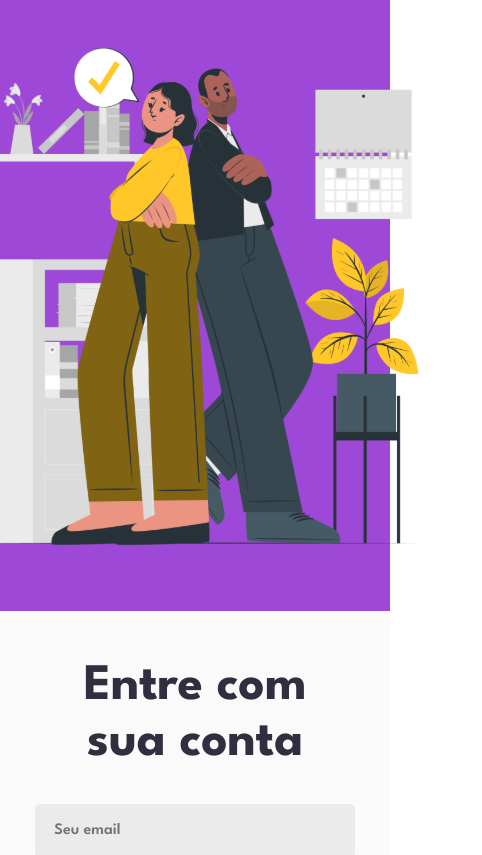
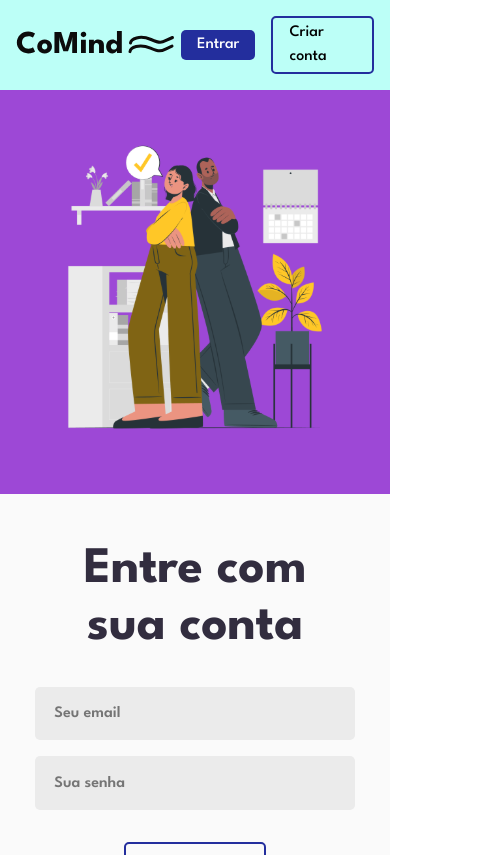
Before and after one commit to ingrydf12/coMind-Front, a React (Vite) app: page /login in a window 390 px wide. Shown: the top 855 px of the page, 482 px wide, since content can reach past the window. Built offline with nearby package versions, Linux system fonts and the light colour scheme.

Commit message:
fix: responsive login banner

```diff
--- a/src/styles/Login.css
+++ b/src/styles/Login.css
@@ -1,20 +1,26 @@
-*{
+* {
     margin: 0;
     padding: 0;
     box-sizing: border-box;
     font-family: 'League Spartan';
 }
 
-.log-container{
+.log-container {
     display: flex;
     flex-direction: row;
     justify-content: center;
     height: 100vh;
 }
 
-.log-banner{
+.log-banner img{
+    width: 100%;
+    height: fit-content;
+}
+
+.log-banner {
     display: flex;
     padding: 2rem;
+    height: 100%;
     background-color: #9D48D6;
     justify-items: center;
     justify-content: center;
@@ -24,13 +30,14 @@
     background-color: #fafafa;
     color: #322D3F;
     text-align: center;
+    height: 100%;
     justify-content: center;
     align-content: center;
     align-items: center;
     padding: 3rem;
 }
 
-.form-log{
+.form-log {
     align-items: center;
     justify-items: center;
 }
@@ -58,13 +65,22 @@
     color: #322D3F;
 }
 
-.log-banner, .sign-log{
+.log-banner,
+.sign-log {
     width: 100%;
     height: auto;
 }
 
-@media only screen and (max-width: 600px){
-    .log-container{
+@media only screen and (max-width: 600px) {
+    .log-container {
         flex-direction: column;
+        height: 100vh;
+    }
+
+
+    .log-banner,
+    .sign-log {
+        width: 100%;
+        height: 100%;
     }
 }
```
